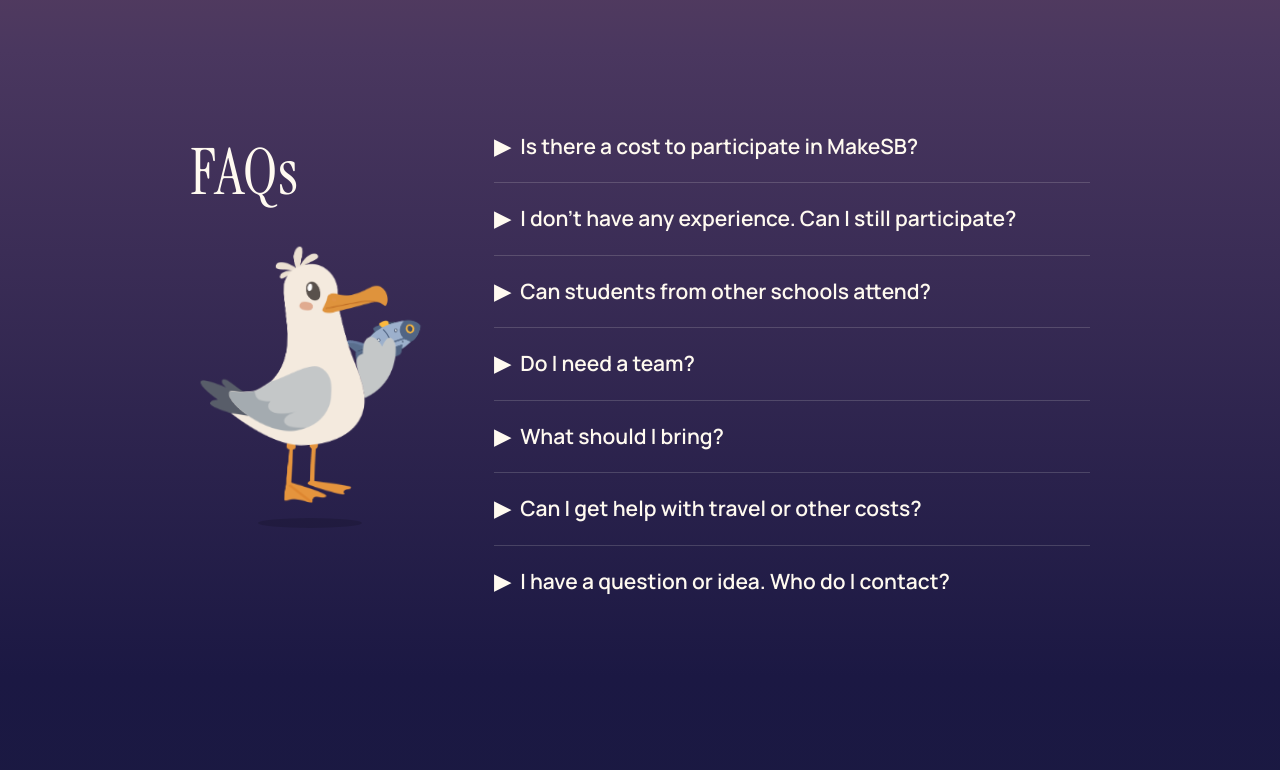
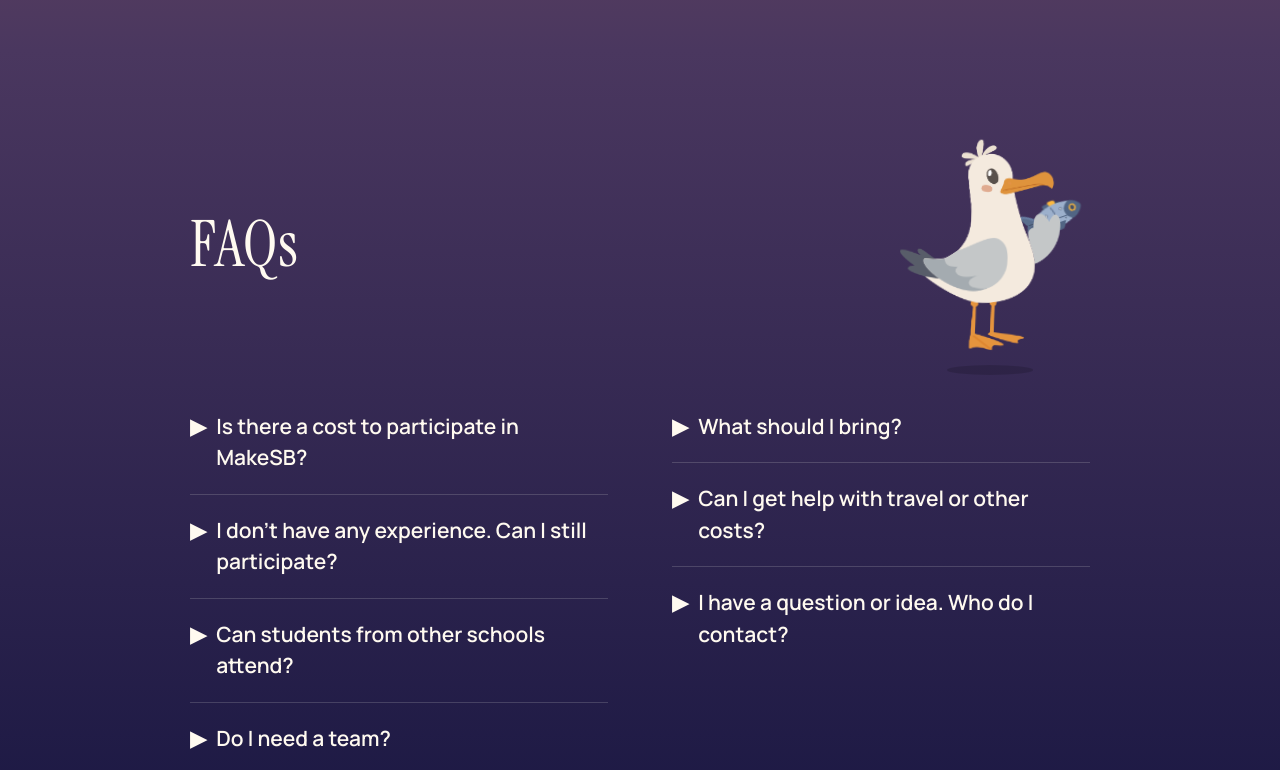
Before and after one commit to UCSBMakeSB/ucsbmakesb.github.io, a Next.js app: page / in a window 1280 px wide. Shown: the part 1180-1950 px from the top of the page. Built offline with nearby package versions, Linux system fonts and the light colour scheme; no server answers.

Commit message:
Lay out homepage FAQs in two columns

```diff
--- a/components/faq-section.jsx
+++ b/components/faq-section.jsx
@@ -40,6 +40,9 @@ const questions = [
     </>,
   ],
 ];
+
+const midpoint = Math.ceil(questions.length / 2);
+const questionColumns = [questions.slice(0, midpoint), questions.slice(midpoint)];
 
 export function FaqItem({ question, answer, inline = false }) {
   const [open, setOpen] = useState(false);
@@ -156,8 +159,12 @@ export function FaqSection() {
           </div>
         </div>
         <div className="faq-questions">
-          {questions.map(([question, answer]) => (
-            <FaqItem key={question} question={question} answer={answer} />
+          {questionColumns.map((column) => (
+            <div className="faq-column" key={column[0][0]}>
+              {column.map(([question, answer]) => (
+                <FaqItem key={question} question={question} answer={answer} />
+              ))}
+            </div>
           ))}
         </div>
       </div>
--- a/css/styles.css
+++ b/css/styles.css
@@ -557,14 +557,28 @@ a[href]:not(
 
 .faq-layout {
   display: grid;
-  grid-template-columns: 240px minmax(0, 1fr);
-  gap: clamp(32px, 5vw, 72px);
+  gap: 28px;
+  max-width: 900px;
+}
+
+.faq-intro {
+  display: flex;
+  align-items: center;
+  justify-content: space-between;
+  gap: 20px;
+}
+
+.faq-questions {
+  display: grid;
+  grid-template-columns: repeat(2, minmax(0, 1fr));
+  gap: clamp(24px, 5vw, 64px);
   align-items: start;
-  max-width: 900px;
 }
 
 .faq-mascot {
   display: flex;
+  width: clamp(140px, 18vw, 200px);
+  flex-shrink: 0;
   flex-wrap: wrap;
   justify-content: center;
   align-items: center;
@@ -633,19 +647,14 @@ a[href]:not(
 }
 
 @media (max-width: 700px) {
-  .faq-layout {
+  .faq-questions {
     grid-template-columns: minmax(0, 1fr);
-    gap: 28px;
-  }
-  .faq-intro {
-    display: flex;
-    align-items: center;
-    justify-content: space-between;
     gap: 20px;
   }
-  .faq-mascot {
-    width: 140px;
-    flex-shrink: 0;
+
+  .faq-column + .faq-column {
+    padding-top: 20px;
+    border-top: 1px solid rgba(255, 250, 240, 0.16);
   }
 }
 
```
